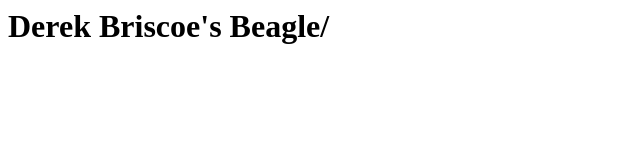
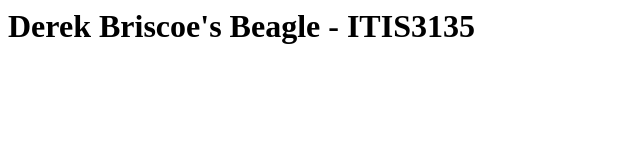
Before and after one commit to DerekBriscoe/DerekBriscoe.github.io, a plain HTML site: page index.html in a window 1280 px wide. Shown: the whole page, without its empty margins (0-640 px from the left). Drawn offline with Linux system fonts and the light colour scheme.

Commit message:
Update index.html

```diff
--- a/index.html
+++ b/index.html
@@ -1 +1 @@
-<h1>Derek Briscoe's Beagle/<h1>
+<h1>Derek Briscoe's Beagle - ITIS3135</h1>
```
